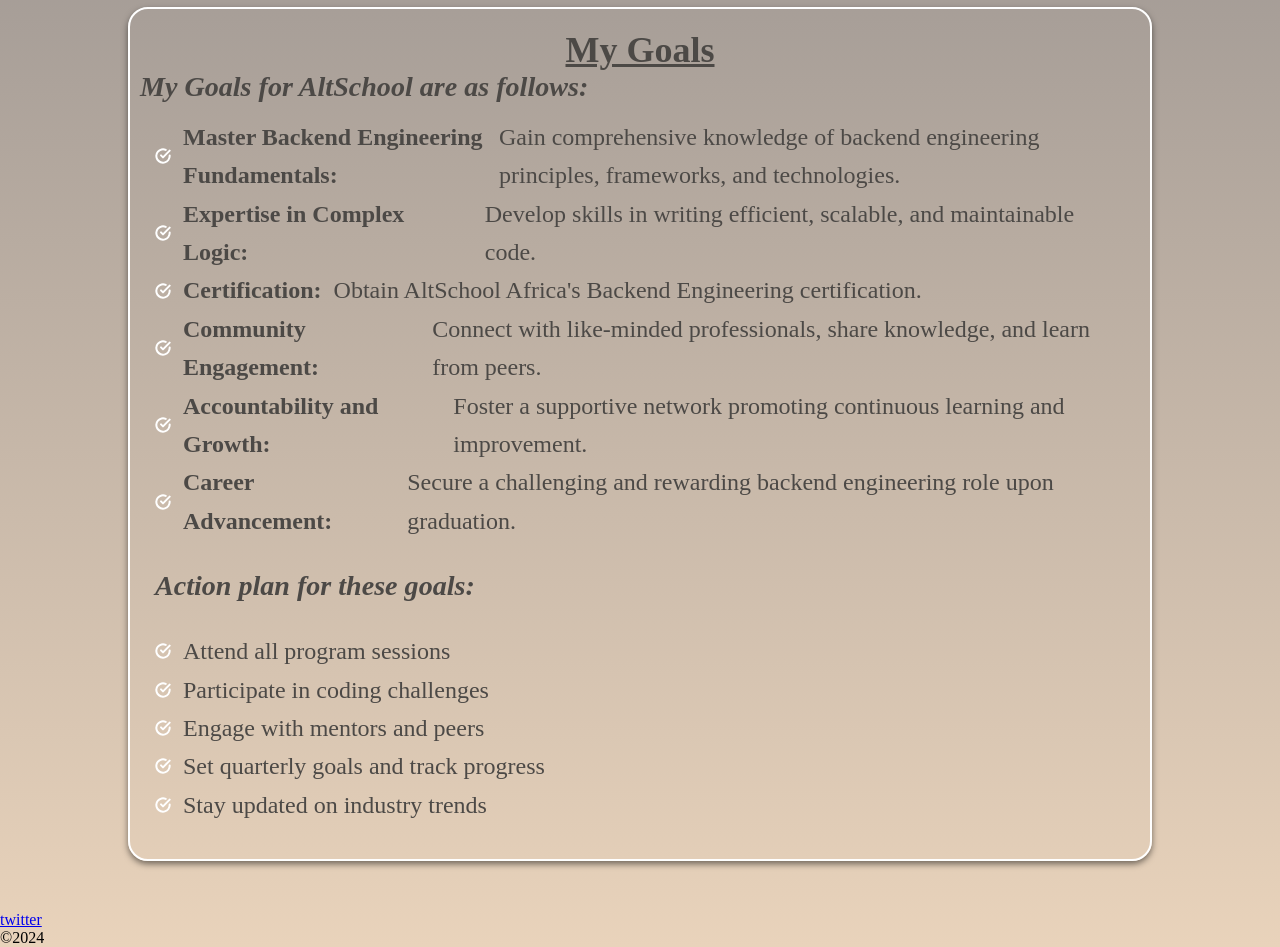
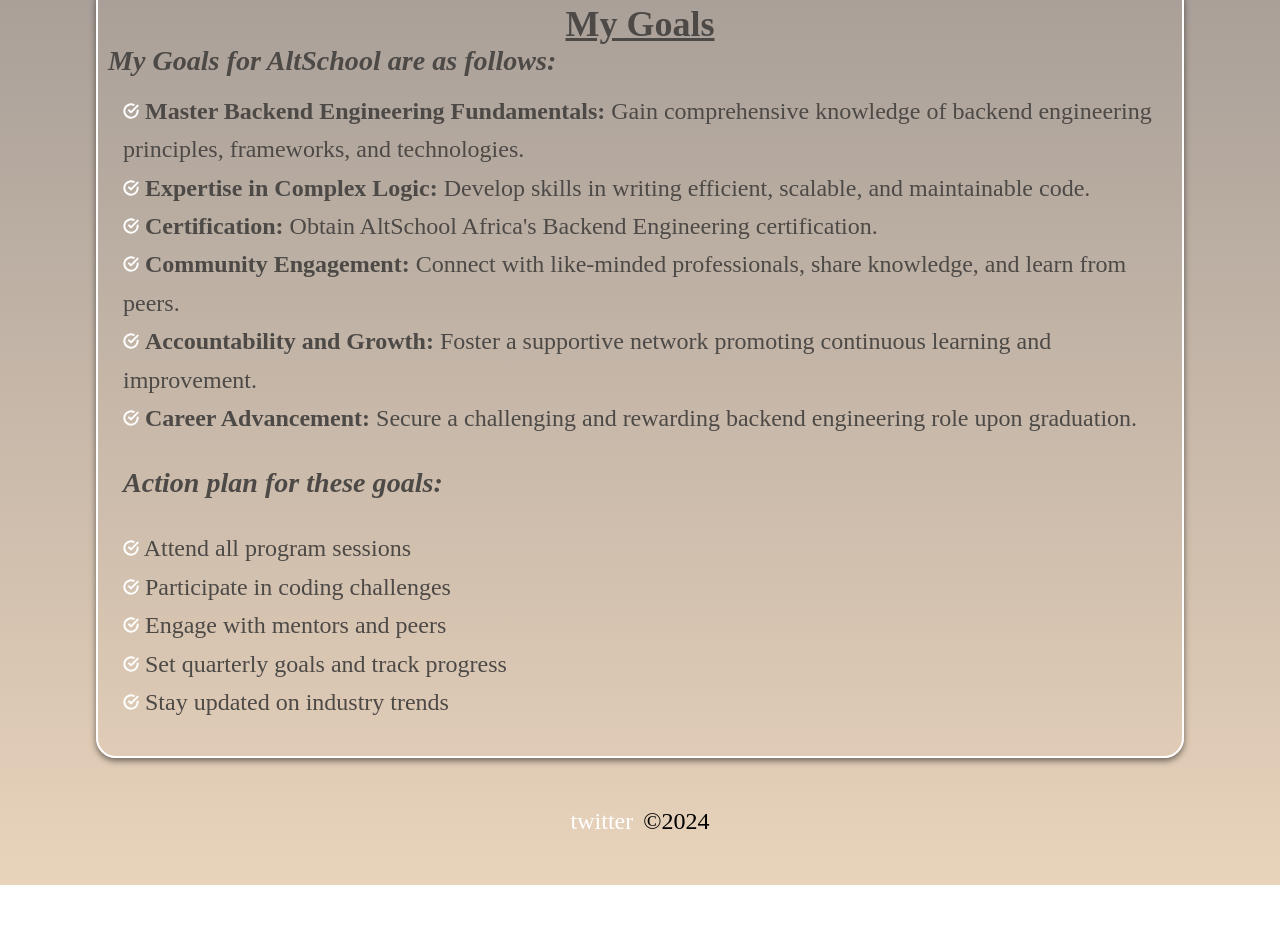
Before and after one commit to Ade-nike17/HTML_Assignment, a plain HTML site: page index.html in a window 1280 px wide. Shown: the part 1269-2216 px from the top of the page. After the commit the page ends 2154 px from the top, so only its background shows below. Drawn offline with Linux system fonts and the light colour scheme.

Commit message:
styles footer

```diff
--- a/index.html
+++ b/index.html
@@ -59,7 +59,7 @@
                 I'm all about good vibes and growth mindset</li>
             <li>
                 <img src="./assets/images/check-circle (2).svg" alt="check-circle">
-                Let's <a href="#connect">connect</a> and motivate each other!</li>
+                Let's <a href="https://www.linkedin.com/in/adenikeo/" id="connect">connect</a> and motivate each other!</li>
         </ul>
     </section>
 
@@ -113,7 +113,7 @@
         </ul>
     </section>
 
-    <section>
+    <section class="footer">
         <a href="https://x.com/Ade_nyke" id="connect">twitter</a>
         <footer>&copy;2024</footer>
     </section>
--- a/style.css
+++ b/style.css
@@ -50,12 +50,12 @@
     color: #464545;
 }
 .about_me, #goals {
-    display: flex;
-    flex-direction: column;
+    /* display: flex;
+    flex-direction: column; */
     margin: 50px auto;
-    justify-content: center;
+    /* justify-content: center; */
     border: 2px solid #fff;
-    width: 80%;
+    width: 85%;
     padding: 20px 10px;
     border-radius: 20px;
     box-shadow: 0px 3px 6px rgba(0, 0, 0, 0.5);
@@ -67,6 +67,13 @@
     line-height: 1.6;
     text-align: left;
     width: 100%;
+}
+#connect {
+    text-decoration: none;
+    color: #fff;
+}
+#connect:hover {
+    color: #4c4946;
 }
 #goals ul {
     padding: 15px;
@@ -83,11 +90,12 @@
     padding: 15px;
 }
 .about_me li, #goals li {
-    display: flex;
+    /* display: flex; */
     align-items: center;
     gap: 12px;
     text-align: left;
     width: 100%;
+    text-wrap: wrap;
 
 }
 #about, #goals {
@@ -103,3 +111,11 @@
     font-size: 24px;
     margin-top: 20px;
 }
+
+.footer {
+    display: flex;
+    justify-content: center;
+    font-size: 24px;
+    gap: 10px;
+    margin-bottom: 50px;
+}
```
